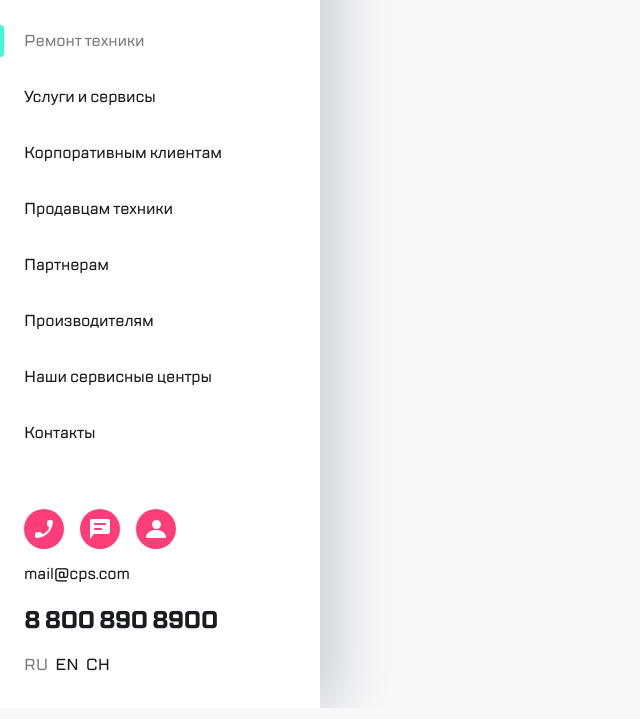
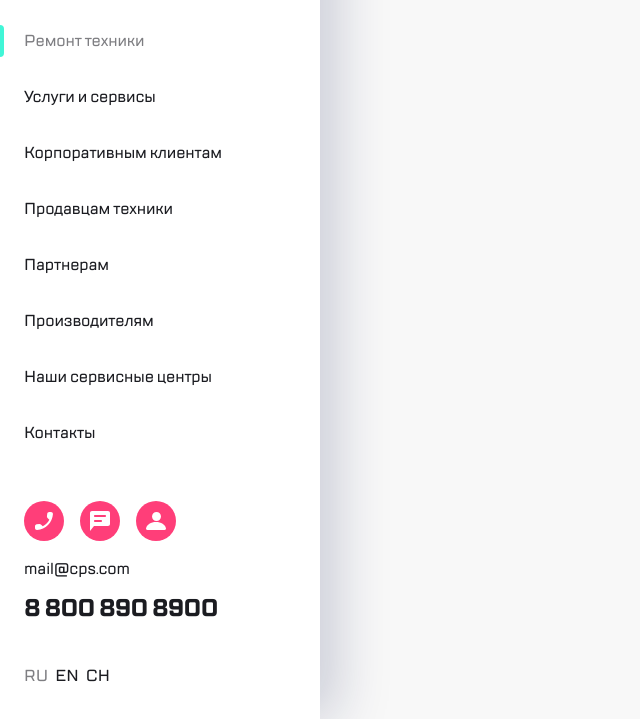
Before and after one commit to santaz0r/kata2, a plain HTML site: page src/index.html in a window 1280 px wide. Shown: the part 92-811 px from the top of the page, without its empty margins (0-640 px from the left). Drawn offline with Linux system fonts and the light colour scheme.

Commit message:
feat: fix flex footer

```diff
--- a/src/css/style.css
+++ b/src/css/style.css
@@ -223,9 +223,10 @@ abstracts
   -webkit-box-direction: normal;
       -ms-flex-direction: column;
           flex-direction: column;
-  -webkit-box-pack: justify;
-      -ms-flex-pack: justify;
-          justify-content: space-between;
+  height: 200px;
+  -webkit-box-pack: end;
+      -ms-flex-pack: end;
+          justify-content: flex-end;
 }
 .menu__footer .menu__item {
   display: -webkit-box;
@@ -234,7 +235,7 @@ abstracts
   -webkit-box-align: center;
       -ms-flex-align: center;
           align-items: center;
-  margin-bottom: 6px;
+  margin-bottom: 16px;
 }
 .menu__footer .menu__item .menu__button {
   margin-right: 16px;
@@ -246,5 +247,5 @@ abstracts
   margin-bottom: 12px;
 }
 .menu__phone {
-  margin-bottom: 10px;
+  margin-bottom: 40px;
 }
```
